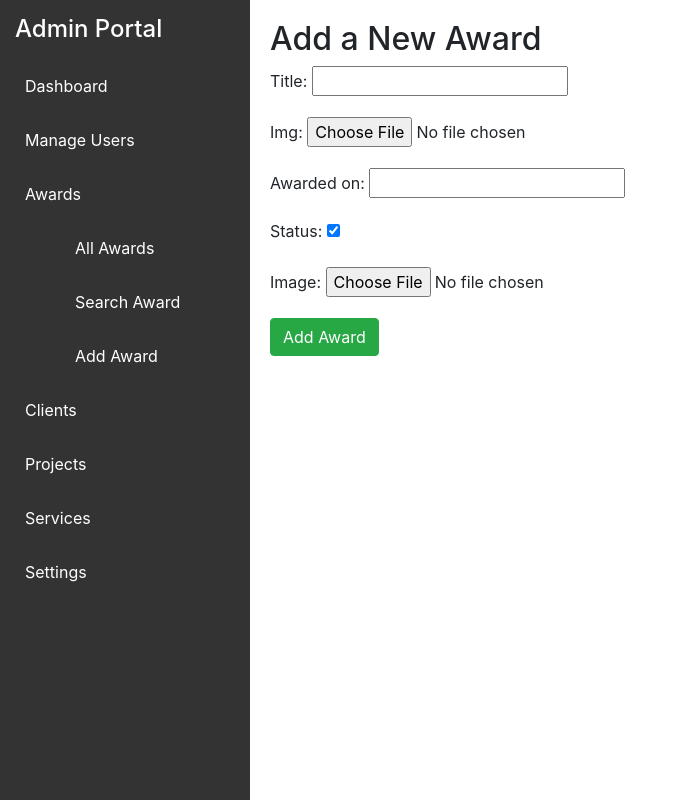
After one commit to austrio-tech/AZ-Engineers-Admin-Panel, a Django app: page /add-award/ in a window 1280 px wide. The commit adds this page. Shown: the whole page, without its empty margins (0-673 px from the left). Run offline with Django 5.2, Linux system fonts and the light colour scheme; some libraries are stand-ins or nearby versions.

Commit message:
`Added:` other model's manage templates `Updated:` url management

```diff
--- a/portal/forms.py
+++ b/portal/forms.py
@@ -1,10 +1,11 @@
 from django import forms
-from .models import User
+from .models import User, Award, Client, ProjectCategory, Project, Gallery, ProjectGallery
 
+# User Forms
 class UserForm(forms.ModelForm):
     class Meta:
         model = User
-        fields = ['first_name', 'last_name', 'email', 'password', 'role']#, 'profile_pic']
+        fields = ['first_name', 'last_name', 'email', 'password', 'role']
         widgets = {
             'password': forms.PasswordInput(),
         }
@@ -13,3 +14,86 @@ class UserUpdateForm(forms.ModelForm):
     class Meta:
         model = User
         fields = ['first_name', 'last_name', 'email', 'role']  # Exclude 'password'
+
+# Award Form
+class AwardForm(forms.ModelForm):
+    img = forms.FileField(required=False)  # Override to handle file uploads
+
+    class Meta:
+        model = Award
+        fields = ['title', 'img', 'awarded_on', 'status']
+
+    def save(self, commit=True):
+        instance = super().save(commit=False)
+        if self.cleaned_data['img']:
+            instance.img = self.cleaned_data['img'].read()
+        if commit:
+            instance.save()
+        return instance
+
+# Client Form
+class ClientForm(forms.ModelForm):
+    logo_img = forms.FileField(required=False)  # Override to handle file uploads
+
+    class Meta:
+        model = Client
+        fields = ['name', 'logo_img', 'description', 'status']
+
+    def save(self, commit=True):
+        instance = super().save(commit=False)
+        if self.cleaned_data['logo_img']:
+            instance.logo_img = self.cleaned_data['logo_img'].read()
+        if commit:
+            instance.save()
+        return instance
+
+# ProjectCategory Form
+class ProjectCategoryForm(forms.ModelForm):
+    class Meta:
+        model = ProjectCategory
+        fields = ['title', 'description', 'status']
+
+# Project Form
+class ProjectForm(forms.ModelForm):
+    prime_img = forms.FileField(required=False)  # Override to handle file uploads
+
+    class Meta:
+        model = Project
+        fields = [
+            'title', 'description', 'category', 'client', 'contractor',
+            'value', 'start_date', 'end_date', 'prime_img', 'status'
+        ]
+        widgets = {
+            'start_date': forms.DateInput(attrs={'type': 'date'}),
+            'end_date': forms.DateInput(attrs={'type': 'date'}),
+        }
+
+    def save(self, commit=True):
+        instance = super().save(commit=False)
+        if self.cleaned_data['prime_img']:
+            instance.prime_img = self.cleaned_data['prime_img'].read()
+        if commit:
+            instance.save()
+        return instance
+
+# Gallery Form
+class GalleryForm(forms.ModelForm):
+    img = forms.FileField(required=False)  # Override to handle file uploads
+
+    class Meta:
+        model = Gallery
+        fields = ['title', 'img', 'status']
+
+    def save(self, commit=True):
+        instance = super().save(commit=False)
+        if self.cleaned_data['img']:
+            instance.img = self.cleaned_data['img'].read()
+        if commit:
+            instance.save()
+        return instance
+
+# ProjectGallery Form
+class ProjectGalleryForm(forms.ModelForm):
+    class Meta:
+        model = ProjectGallery
+        fields = ['project', 'gallery', 'status']
--- a/portal/static/css/read_user.css
+++ b/portal/static/css/read_user.css
@@ -1,7 +1,7 @@
 /* read_user.css */
 h2 {
     margin-top: 0;
-    color: #333;
+    /* color: #333; */
     text-align: center;
     margin-bottom: 20px;
 }
--- /dev/null
+++ b/portal/templates/awards/add_award.html
@@ -0,0 +1,19 @@
+{% extends "awards/manage_awards.html" %}{% load static %}
+{% block style %}
+<link rel="stylesheet" href="{% static 'css/add_award.css' %}" />
+{% endblock %}
+
+{% block title %}Add Award{% endblock %}
+
+{% block content %}
+<h2>Add a New Award</h2>
+<form method="post" enctype="multipart/form-data">
+  {% csrf_token %}
+  {{ form.as_p }}
+  <p>
+    <label for="id_img">Image:</label>
+    <input type="file" name="img" id="id_img" accept="image/*">
+  </p>
+  <button type="submit" class="btn btn-success">Add Award</button>
+</form>
+{% endblock %}
--- /dev/null
+++ b/portal/templates/awards/manage_awards.html
@@ -0,0 +1,12 @@
+{% extends "base.html" %}{% load static %}
+{% block style %}
+{% comment %} <link rel="stylesheet" href="{% static 'css/manage_user.css' %}" /> {% endcomment %}
+{%endblock%}
+
+{% block awardOptions %}
+<ul class="inner-list-sidebar">
+  <li><a href="/read-all-awards">All Awards</a></li>
+  <li><a href="/read-award">Search Award</a></li>
+  <li><a href="/add-award">Add Award</a></li>
+</ul>
+{% endblock %}
--- a/portal/templates/base.html
+++ b/portal/templates/base.html
@@ -38,8 +38,18 @@
         <li><a href="/manage_user">Manage Users</a></li>
           {%block userOptions%}{%endblock%}
 
-          <li><a href="">Awards</a></li>
+          <li><a href="/manage_award">Awards</a></li>
           {%block awardOptions%}{%endblock%}
+
+          <li><a href="/manage_client">Clients</a></li>
+          {%block clientOptions%}{%endblock%}
+
+          <li><a href="/manage_project">Projects</a></li>
+          {%block projectOptions%}{%endblock%}
+
+          <li><a href="/manage_service">Services</a></li>
+          {%block servicesOptions%}{%endblock%}
+
           <li><a href="">Settings</a></li>
           {%block settingsOptions%}{%endblock%}
       </ul>
--- a/portal/urls.py
+++ b/portal/urls.py
@@ -3,10 +3,29 @@ from django.urls import path
 
 urlpatterns = [
     path('', views.home, name="home"),
-    path('add/', views.add_user, name='add_user'),
-    path('update/<int:user_id>/', views.update_user, name='update_user'),
-    path('read/<int:user_id>/', views.read_user, name='read_user'),
-    path('read-all/', views.read_all_users, name='read_all_users'),
-    path('read/', views.read_user, name='read_user'),
-    path('manage_user/', views.manage_users, name='manage_user'),
+    path('manage_user/', views.manage_user, name='manage_user'),
+    path('add-user/', views.add_user, name='add_user'),
+    path('update-user/<int:user_id>/', views.update_user, name='update_user'),
+    path('read-user/<int:user_id>/', views.read_user, name='read_user'),
+    path('read-all-users/', views.read_all_users, name='read_all_users'),
+    path('read-user/', views.read_user, name='read_user'),
+
+    path('manage_award/', views.manage_award, name='manage_award'),
+    path('add-award/', views.add_award, name='add_award'),
+    path('update-award/<int:award_id>/', views.update_award, name='update_award'),
+    path('read-award/<int:award_id>/', views.read_award, name='read_award'),
+    path('read-all-awards/', views.read_all_awards, name='read_all_awards'),
+    path('read-award/', views.read_award, name='read_award'),
+
+    path('manage_client/', views.manage_client, name='manage_client'),
+    # path('add-client/', views.add_client, name='add_client'),
+    # path('update-client/<int:client_id>/', views.update_client, name='update_client'),
+    # path('read-client/<int:client_id>/', views.read_client, name='read_client'),
+    # path('read-all-clients/', views.read_all_clients, name='read_all_clients'),
+    # path('read-client/', views.read_client, name='read_client'),
+
+    path('manage_project/', views.manage_project, name='manage_project'),
+
+    path('manage_service/', views.manage_service, name='manage_service'),
+
 ]
--- a/portal/views.py
+++ b/portal/views.py
@@ -2,13 +2,13 @@ import base64
 from django.shortcuts import render, get_object_or_404, redirect
 # from django.db.models import Q
 from .customWrappers import tryIt # type: ignore
-from .models import User
-from .forms import UserForm, UserUpdateForm
+from .models import User, Award
+from .forms import UserForm, UserUpdateForm, AwardForm
 
 def home(request):
     return render(request, 'home.html')
 
-def manage_users(request):
+def manage_user(request):
     return render(request, 'users/manage_users.html')
 
 def add_user(request):
@@ -25,7 +25,6 @@ def add_user(request):
         form = UserForm()
 
     return render(request, 'users/add_user.html', {'form': form})
-
 
 def update_user(request, user_id):
     user = tryIt(get_object_or_404, User, id=user_id)
@@ -47,8 +46,6 @@ def update_user(request, user_id):
         form = UserUpdateForm(instance=user)
 
     return render(request, 'users/update_user.html', {'form': form, 'user': user, 'profile_pic': profile_pic})
-
-
 
 def read_user(request, user_id=None):
     if user_id is None:
@@ -83,16 +80,90 @@ def read_all_users(request):
     return render(request, 'users/read_all_users.html', {'users': users})
 
 
-# def search_user(request):
-#     search_query = request.GET.get('search_query', None)
-#     user = None
+def manage_award(request):
+    """
+    This view renders the manage_awards.html template, which is the main page for managing awards.
 
-#     if search_query:
-#         try:
-#             # Try to search by ID first
-#             user = User.objects.get(id=int(search_query))
-#         except (ValueError, User.DoesNotExist):
-#             # If not found by ID, search by name (first name or last name)
-#             user = User.objects.filter(Q(first_name__icontains=search_query) | Q(last_name__icontains=search_query)).first()
+    It does not take any parameters and does not perform any actions other than rendering the template.
+    """
+    return render(request, 'awards/manage_awards.html')
 
-#     return render(request, 'search_user.html', {'user': user, 'search_query': search_query})
+
+def add_award(request):
+    if request.method == 'POST':
+        form = AwardForm(request.POST, request.FILES)
+        if form.is_valid():
+            award = form.save(commit=False)
+            if 'img' in request.FILES:
+                # Read the uploaded file as binary data
+                award.img = request.FILES['img'].read()
+            award.save()
+            return redirect('add_award')  # Redirect to a success page or another view
+    else:
+        form = AwardForm()
+
+    return render(request, 'awards/add_award.html', {'form': form})
+
+def update_award(request, award_id):
+    award = tryIt(get_object_or_404, Award, id=award_id)
+    img =None
+    if award and award.img:
+        # Encode the binary data to base64
+        img = base64.b64encode(award.img).decode('utf-8')
+
+    if request.method == 'POST':
+        form = AwardForm(request.POST, request.FILES, instance=award)
+        if form.is_valid():
+            award = form.save(commit=False)  # Create the Award instance without saving to the database yet
+            if 'img' in request.FILES:
+                # Read the uploaded file as binary data
+                award.img = request.FILES['img'].read()
+            award.save()
+            return redirect('update_award')  # Replace with your actual success URL
+    else:
+        form = AwardForm(instance=award)
+
+    return render(request, 'awards/update_award.html', {'form': form, 'award': award, 'img': img})
+
+def read_award(request, award_id=None):
+    if award_id is None:
+        return render(request, 'awards/read_award.html', {"award": None})
+    if request.method == "POST":
+        award_id = request.POST.get('award_id')
+        new_status = request.POST.get('new_status')
+        award = tryIt(get_object_or_404, Award, id=award_id)
+        award.status = int(new_status)
+        award.save()
+        return redirect('read_award', award_id)
+
+    award = tryIt(get_object_or_404, Award, id=award_id)
+    img = None
+
+    if award and award.img:
+        # Encode the binary data to base64
+        img = base64.b64encode(award.img).decode('utf-8')
+
+    return render(request, 'awards/read_award.html', {'award': award, 'img': img})
+
+def read_all_awards(request):
+    if request.method == "POST":
+        award_id = request.POST.get('award_id')
+        new_status = request.POST.get('new_status')
+        award = tryIt(get_object_or_404, Award, id=award_id)
+        award.status = int(new_status)
+        award.save()
+        return redirect('read_all_awards')  # Reload the same page after updating status
+
+    awards = Award.objects.all()
+    return render(request, 'awards/read_all_awards.html', {'awards': awards})
+
+
+
+def manage_client(request):
+    return render(request, 'clients/manage_clients.html')
+
+def manage_project(request):
+    return render(request, 'projects/manage_projects.html')
+
+def manage_service(request):
+    return render(request, 'services/manage_services.html')
```
Also changed, not shown: portal/models.py (+4 -4 lines), portal/templates/clients/manage_clients.html (added, +12 -0 lines), portal/templates/projects/manage_projects.html (added, +12 -0 lines), portal/templates/services/manage_services.html (added, +12 -0 lines), portal/templates/users/manage_users.html (+4 -4 lines).
